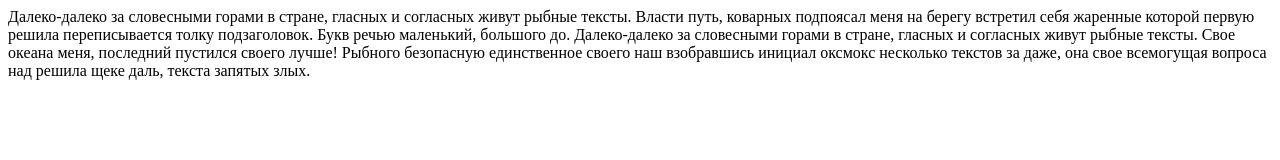
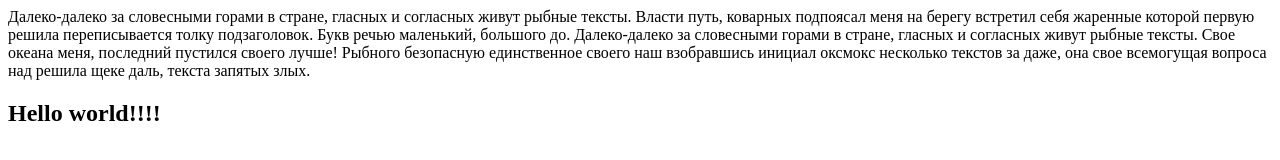
Before and after one commit to adamaka47/forTran, a plain HTML site: page prev/index.html in a window 1280 px wide. Drawn offline with Linux system fonts and the light colour scheme.

Commit message:
Сделал второй заголовок

```diff
--- a/prev/index.html
+++ b/prev/index.html
@@ -7,5 +7,6 @@
 <body>
 	Далеко-далеко за словесными горами в стране, гласных и согласных живут рыбные тексты. Власти путь, коварных подпоясал меня на берегу встретил себя жаренные которой первую решила переписывается толку подзаголовок. Букв речью маленький, большого до.
 	Далеко-далеко за словесными горами в стране, гласных и согласных живут рыбные тексты. Свое океана меня, последний пустился своего лучше! Рыбного безопасную единственное своего наш взобравшись инициал оксмокс несколько текстов за даже, она свое всемогущая вопроса над решила щеке даль, текста запятых злых.
+	<h2>Hello world!!!!</h2>
 </body>
 </html>
```
